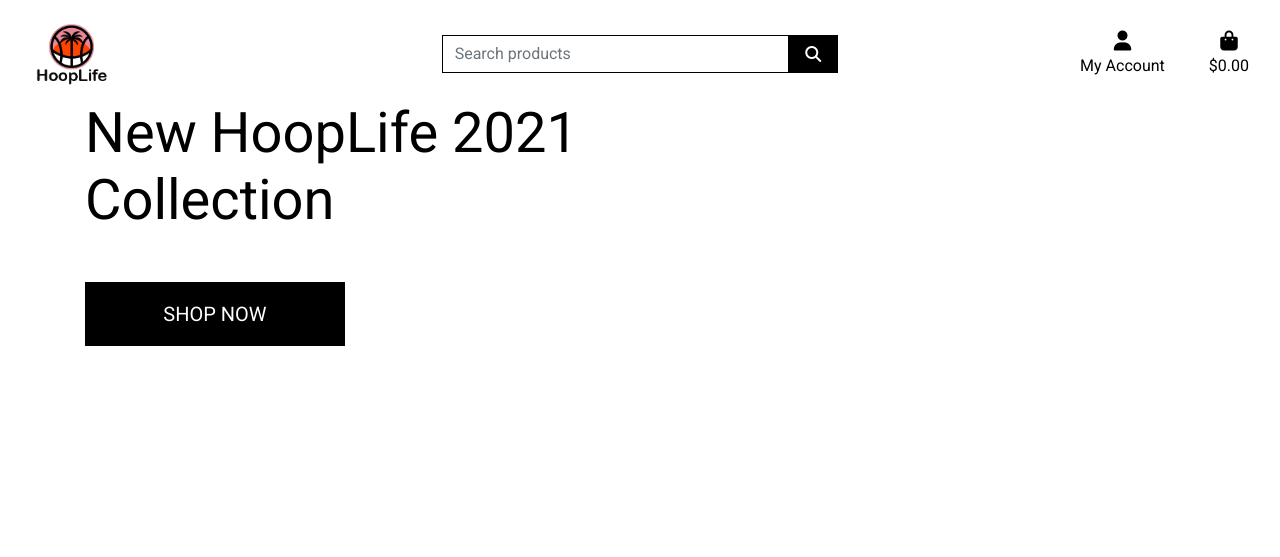
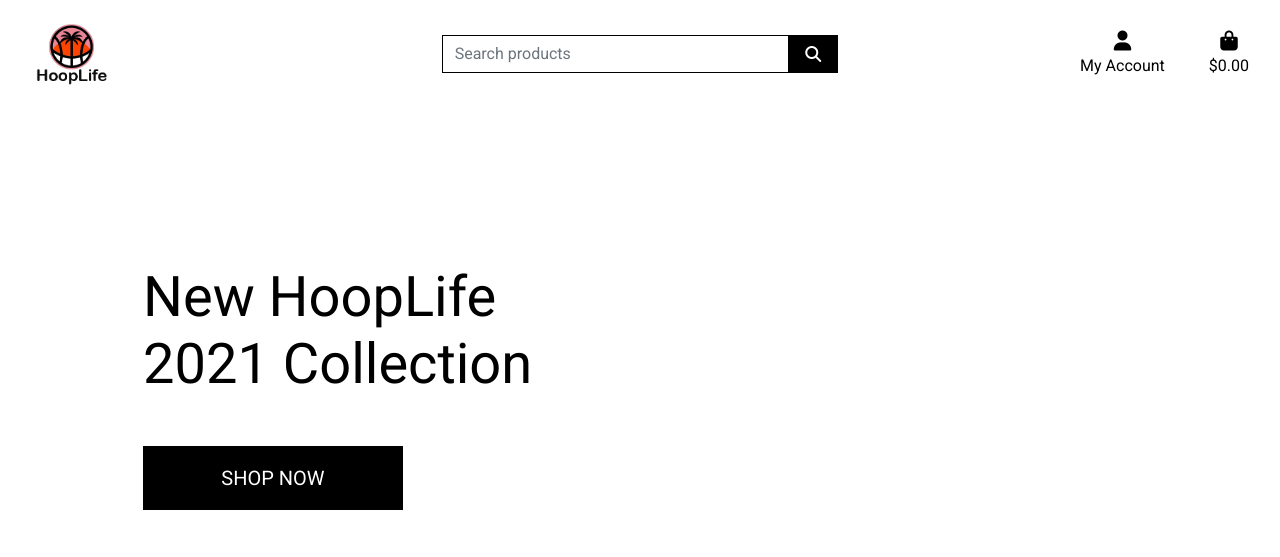
Before and after one commit to Joe2308/hooplife-ms4, a Django app: page / in a window 1280 px wide. Shown: the top 557 px of the page. Run offline with Django 3.2, Linux system fonts and the light colour scheme; some libraries are stand-ins or nearby versions.

Commit message:
Media queries added to base.css

```diff
--- a/static/css/base.css
+++ b/static/css/base.css
@@ -69,3 +69,27 @@ body {
 .bg-black {
     background: #000 !important;
 }
+
+/* -------------------------------- Media Queries */
+
+/* Slightly larger container on xl screens */
+@media (min-width: 1200px) {
+    .container {
+      max-width: 80%;
+    }
+  }
+
+/* fixed top navbar only on medium and up */
+@media (min-width: 992px) {
+    .fixed-top-desktop-only {
+        position: fixed;
+        top: 0;
+        right: 0;
+        left: 0;
+        z-index: 1030;
+    }
+
+    .header-container {
+        padding-top: 164px;
+    }
+}
```
